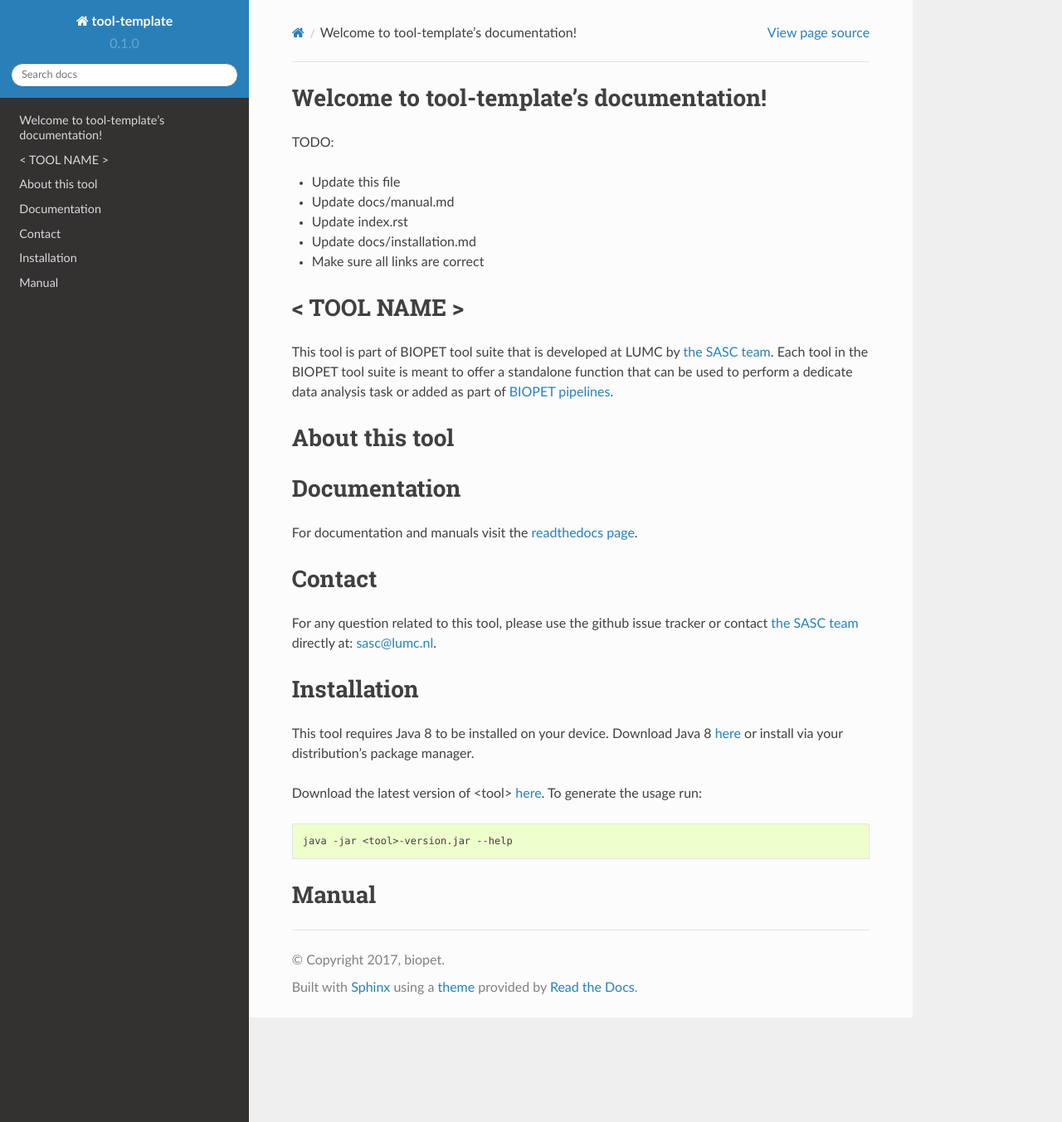
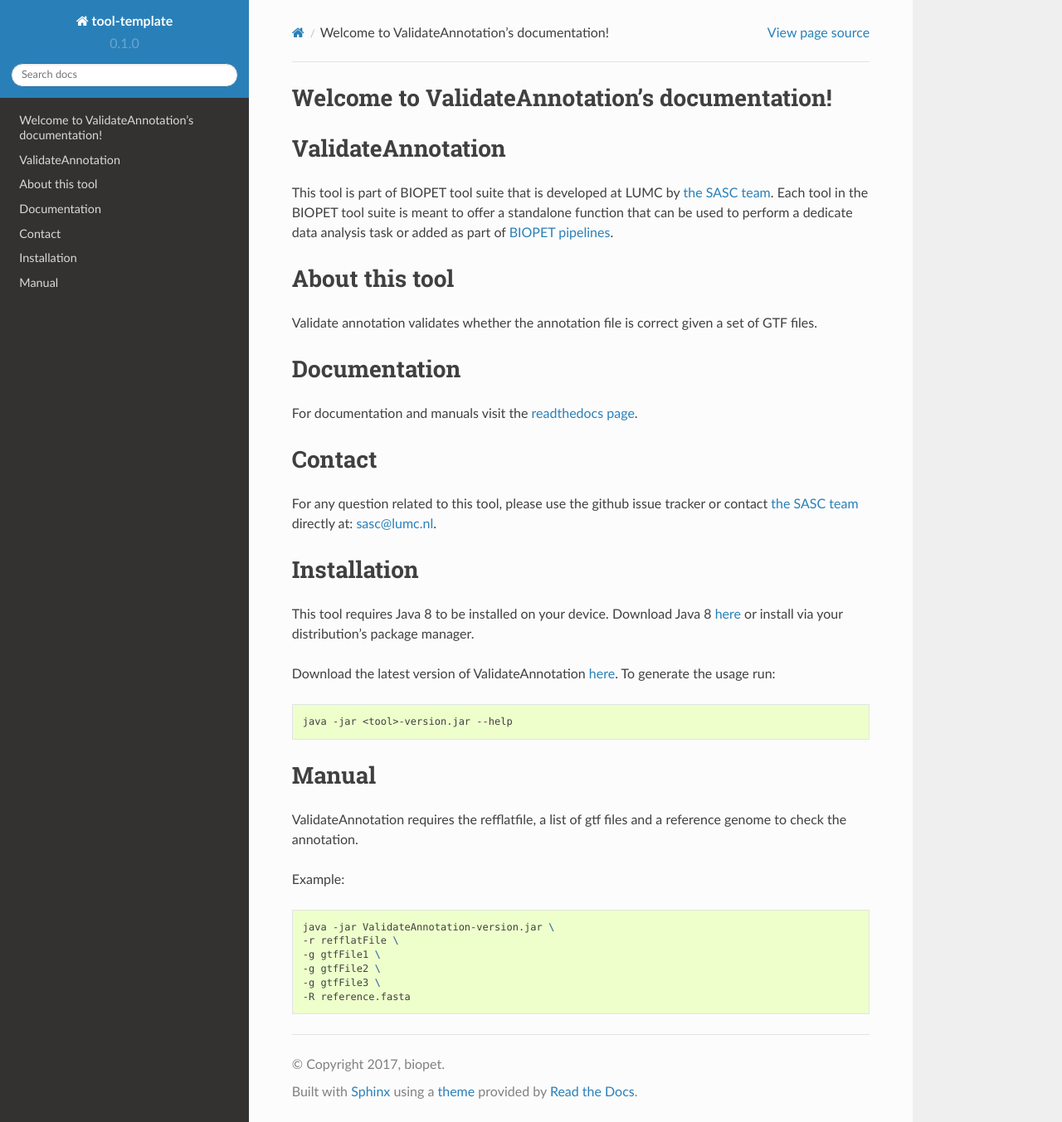
Before and after one commit to biopet/validateannotation, a Sphinx documentation site: the page built from docs/index.rst, in a window 1280 px wide and 1353 px high. Shown: the whole window at 83% size. Built offline with Sphinx 7.4.7 and the Read the Docs theme 2.0.0, drawn with Linux system fonts in a browser that asks for light colours.

Commit message:
updated documentation

````diff
--- a/README.md
+++ b/README.md
@@ -1,20 +1,13 @@
-TODO:
-- Update this file
-- Update docs/manual.md
-- Update index.rst
-- Update docs/installation.md
-- Make sure all links are correct
-
-#  < TOOL NAME >
+#  ValidateAnnotation
 This tool is part of BIOPET tool suite that is developed at LUMC by [the SASC team](http://sasc.lumc.nl/).
 Each tool in the BIOPET tool suite is meant to offer a standalone function that can be used to perform a
 dedicate data analysis task or added as part of [BIOPET pipelines](http://biopet-docs.readthedocs.io/en/latest/).
 
 #  About this tool
-<Description of a tool>
+Validate annotation validates whether the annotation file is correct given a set of GTF files.
 
 #  Documentation
-For documentation and manuals visit the [readthedocs page](http://biopet-toolName.readthedocs.io/en/latest/).
+For documentation and manuals visit the [readthedocs page](http://biopet-validateannotation.readthedocs.io/en/latest/).
 
 
 #  Contact
--- a/docs/INSTALLATION.md
+++ b/docs/INSTALLATION.md
@@ -3,7 +3,7 @@
 [here](http://www.oracle.com/technetwork/java/javase/downloads/jre8-downloads-2133155.html)
 or install via your distribution's package manager.
 
-Download the latest version of <tool> [here](https://github.com/biopet/INSERTTOOLNAMEHERE/releases/).
+Download the latest version of ValidateAnnotation [here](https://github.com/biopet/ValidateAnnotation/releases/).
 To generate the usage run:
 ```bash
 java -jar <tool>-version.jar --help
--- a/docs/MANUAL.md
+++ b/docs/MANUAL.md
@@ -1,3 +1,14 @@
 # Manual
 
-<Elaborate usage description>
+ValidateAnnotation requires the refflatfile, a list of gtf files and a reference genome to check the annotation.
+
+Example:
+
+```bash
+java -jar ValidateAnnotation-version.jar \
+-r refflatFile \
+-g gtfFile1 \
+-g gtfFile2 \
+-g gtfFile3 \
+-R reference.fasta
+```
--- a/docs/index.rst
+++ b/docs/index.rst
@@ -3,8 +3,8 @@
    You can adapt this file completely to your liking, but it should at least
    contain the root `toctree` directive.
 
-Welcome to tool-template's documentation!
-=========================================
+Welcome to ValidateAnnotation's documentation!
+==============================================
 
 .. mdinclude:: ../README.md
 
````
